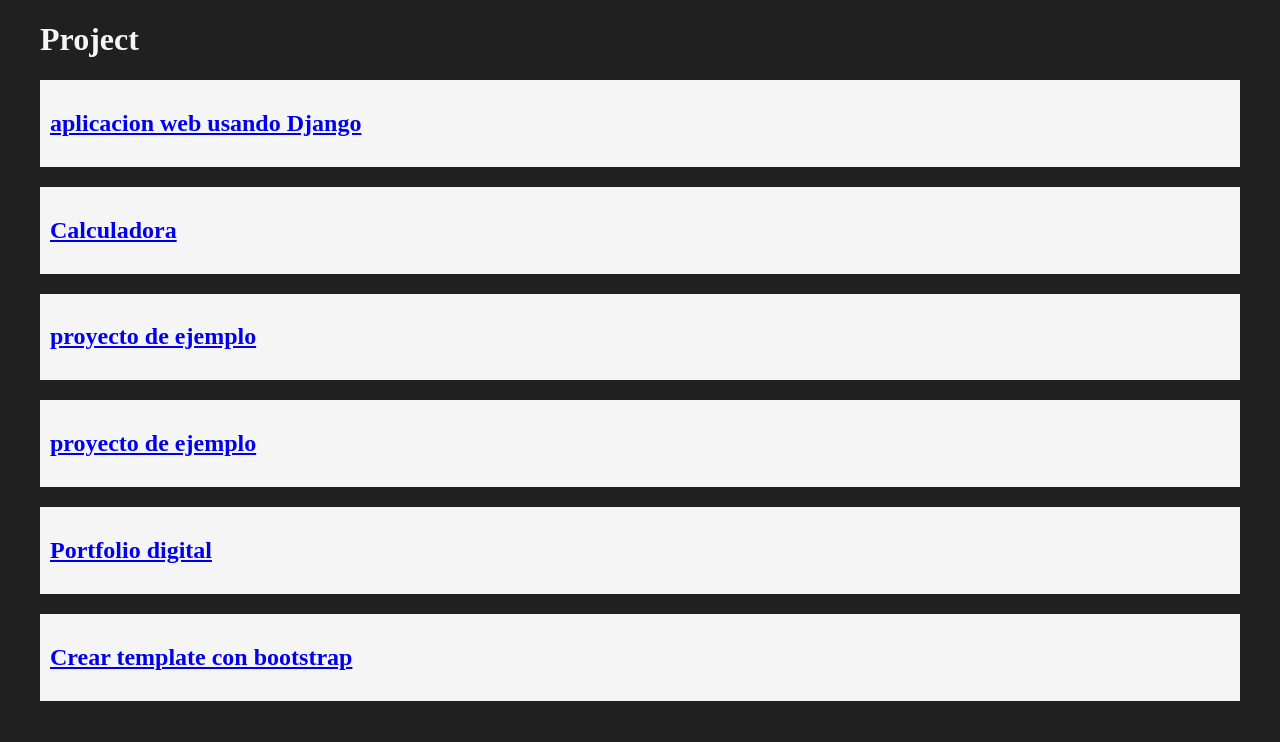
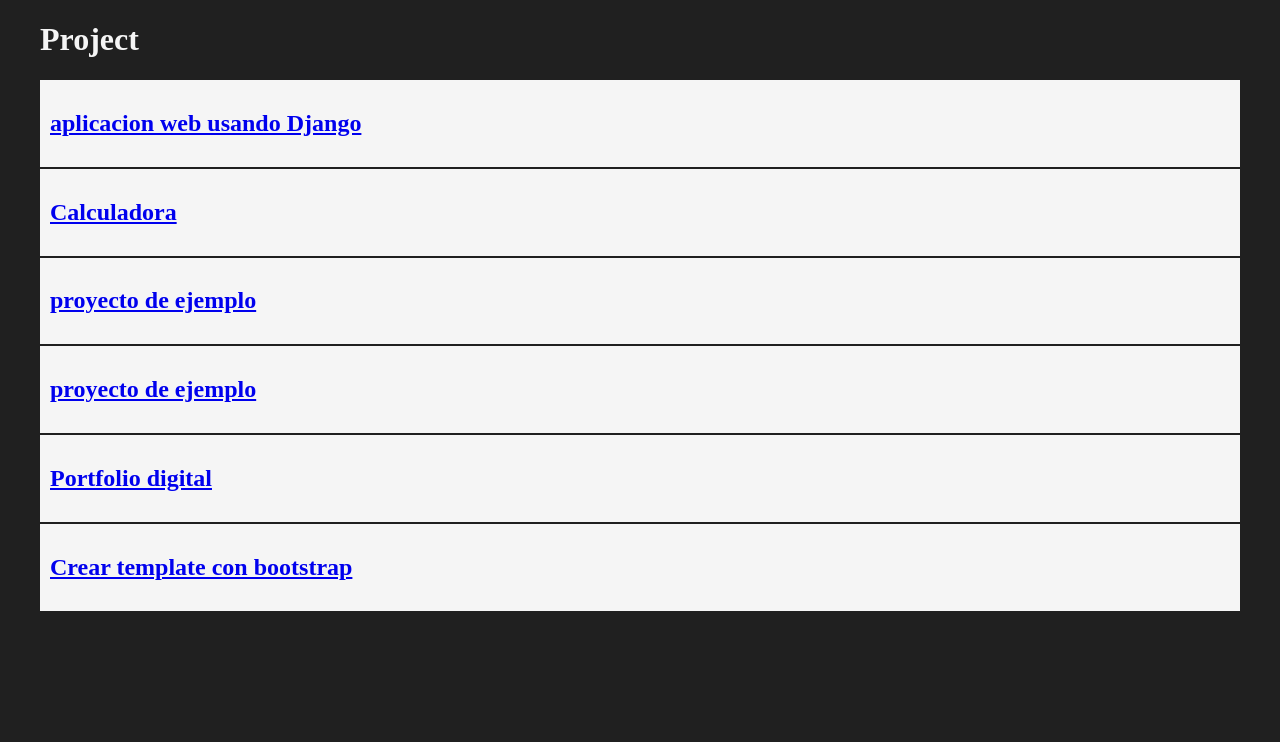
Before and after one commit to sebasgclement/proyectoDjango1, a Django app: page /project/ in a window 1280 px wide. Shown: the part 58-800 px from the top of the page. Run offline with Django 4.2, Linux system fonts and the light colour scheme; data comes from the database, SQL or seed files in the repository; both versions use the stored data as it was after the commit.

Commit message:
cuarto commit

```diff
--- a/myapp/forms.py
+++ b/myapp/forms.py
@@ -1,9 +1,9 @@
 from django import forms
 
 class CreateNewTask(forms.Form):
-    title = forms.CharField(label="Título de Tarea: ", max_length=200, widget=forms.TextInput)
+    title = forms.CharField(label="Título de Tarea: ", max_length=200, widget=forms.TextInput(attrs={'class': 'input'}))
     description = forms.CharField(label='Descripción de la tarea:',widget=forms.TextInput(attrs={'class':'input'}))
     project_id = forms.CharField(label="Proyecto", widget=forms.Select)
 
 class CreateNewProject(forms.Form):
-    name = forms.CharField(label='Nombre del proyecto', max_length=200)
+    name = forms.CharField(label='Nombre del proyecto', max_length=200, widget=forms.TextInput(attrs={'class':'input'}))
--- a/myapp/static/styles/style.css
+++ b/myapp/static/styles/style.css
@@ -35,7 +35,8 @@ body{
     background: whitesmoke;
     color: black;
     padding: 10px;
-    margin-bottom: 20px;
+    margin-bottom: 2px;
+    margin-top: 2px;
 }
 
 .input{
--- a/myapp/urls.py
+++ b/myapp/urls.py
@@ -2,7 +2,7 @@ from django.urls import path
 from . import views
 
 urlpatterns=[
-    path('/', views.index, name='index'),
+    path('', views.index, name='index'),
     path('hello/', views.hello, name='hello'),
     path('about/', views.about, name='about'),
     path('project/', views.project, name='project'),
```
Also changed, not shown: db.sqlite3.
